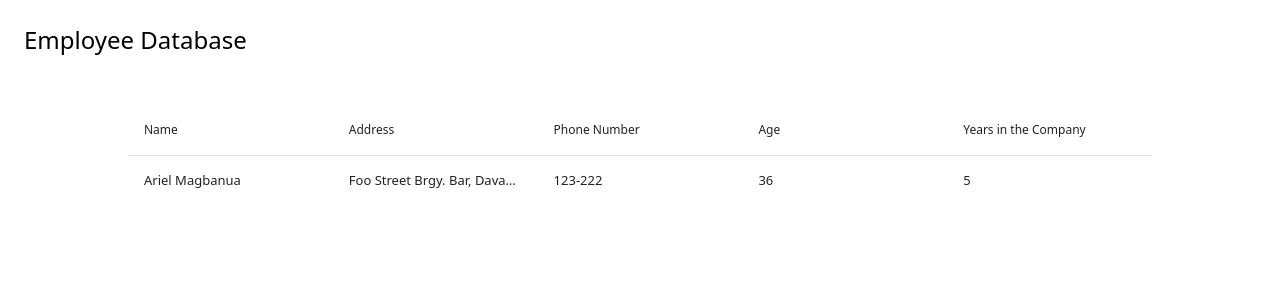
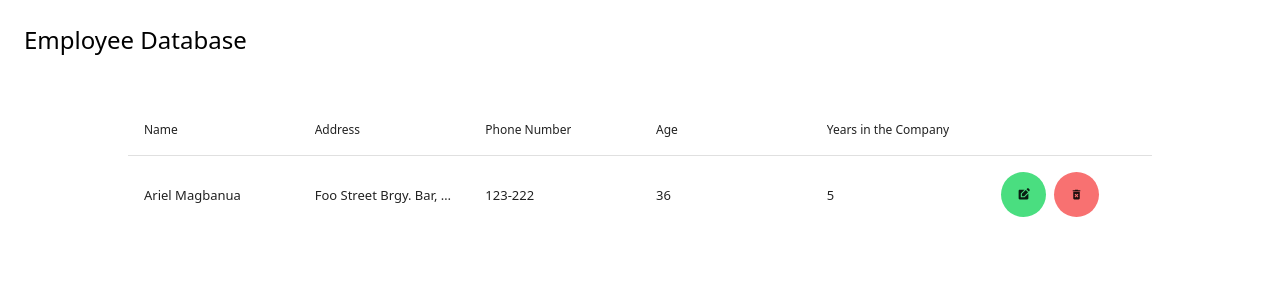
Before and after one commit to arielmagbanua/legalmatch-exam-part2, a React (Create React App) app: page /employees in a window 1280 px wide. Shown: the top 300 px of the page. Built offline with nearby package versions, Linux system fonts and the light colour scheme; data requests are answered from the project's data file.

Commit message:
Finished the basic data table.

```diff
--- a/package.json
+++ b/package.json
@@ -19,6 +19,7 @@
     "react": "^18.3.1",
     "react-data-table-component": "^7.6.2",
     "react-dom": "^18.3.1",
+    "react-icons": "^5.2.1",
     "react-router": "^6.26.0",
     "react-router-dom": "^6.26.0",
     "react-scripts": "5.0.1",
--- /dev/null
+++ b/src/components/RoundIconButton.jsx
@@ -0,0 +1,17 @@
+import classNames from "classnames";
+
+function RoundIconButton({className, text, icon, onClick}) {
+  const classes = classNames(
+    'icon-button p-4 m-1 rounded-3xl',
+    className
+  );
+
+  return (
+    <button className={classes} onClick={onClick}>
+      {icon}
+      {text || ''}
+    </button>
+  );
+}
+
+export default RoundIconButton;
--- a/src/pages/Employees.jsx
+++ b/src/pages/Employees.jsx
@@ -3,6 +3,8 @@ import DependenciesContext from "../context/Dependencies";
 import DataTable from 'react-data-table-component';
 import getYearDifference from "../utils/dates";
 import Header from "../components/Header";
+import RoundIconButton from "../components/RoundIconButton";
+import {MdDeleteForever, MdEditSquare} from "react-icons/md";
 
 function Employees() {
   const [employees, setEmployees] = useState([]);
@@ -16,7 +18,13 @@ function Employees() {
     fetchEmployees().then((data) => setEmployees(data));
   }, [employeeService]);
 
-  console.log(employees);
+  const handleEditClick = (employee) => {
+    // TODO: redirect to edit screen
+  }
+
+  const handleDeleteClick = (id) => {
+    // TODO: delete employee
+  }
 
   const columns = [
     {
@@ -44,6 +52,25 @@ function Employees() {
     {
       name: 'Years in the Company',
       selector: (row) => getYearDifference(new Date(row.dateHired))
+    },
+    {
+      name: '',
+      selector: (row) => {
+        return (
+          <div className="flex items-center justify-center">
+            <RoundIconButton
+              className="bg-green-400 my-4"
+              icon={<MdEditSquare/>}
+              onClick={() => handleEditClick(row)}
+            />
+            <RoundIconButton
+              className="bg-red-400 my-4"
+              icon={<MdDeleteForever/>}
+              onClick={() => handleDeleteClick(row.id)}
+            />
+          </div>
+        );
+      }
     }
   ];
 
```
Also changed, not shown: src/components/IconButton.jsx (deleted), 1 other file (tests, documents, lock files or other folders).
